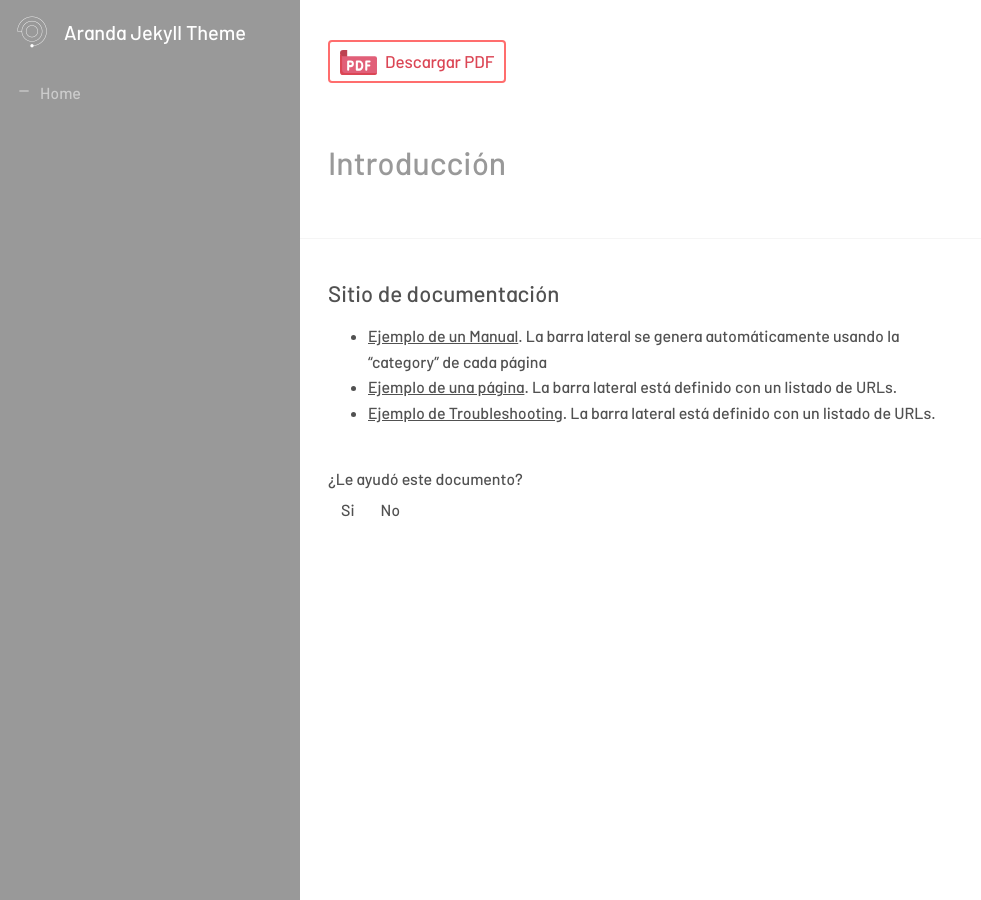
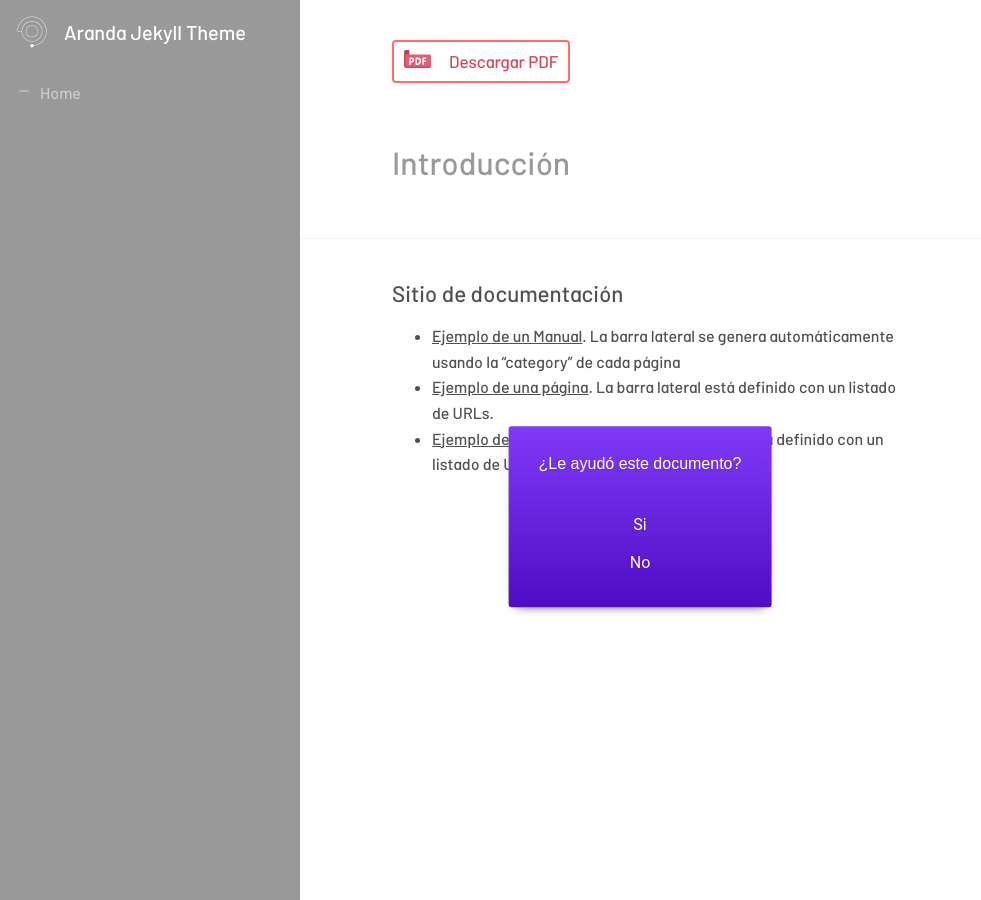
Before and after one commit to Nats85/Manuales-Aranda-Apis, a Jekyll site: the page built from index.md, in a window 1280 px wide. Shown: the whole page, without its empty margins (0-981 px from the left). Built offline with Jekyll 4.4.1, drawn with Linux system fonts in a browser that asks for light colours.

Commit message:
Update _vote-count.scss

```diff
--- a/_sass/base/_vote-count.scss
+++ b/_sass/base/_vote-count.scss
@@ -1,4 +1,20 @@
-section.vote_count {
+* {
+    box-sizing: border-box;
+  }
+
+  body {
+    background: #1b1b1b;
+    margin: 0;
+  }
+
+  .wrapper {
+    position: absolute;
+    top: 50%;
+    left: 50%;
+    transform: translate(-50%, -50%);
+  }
+
+  section.vote_count {
     display: block;
     width: 100%;
     position: relative;
@@ -7,4 +23,110 @@
     box-sizing: border-box;
     display: grid;
     padding: 0 300px 0 312px;
+
 }
+
+  .mt-30 {
+    margin: 30px 0 0 0;
+  }
+
+  .row, .column {
+    display: flex;
+  }
+
+  .row {
+    flex-direction: row;
+  }
+
+  .column {
+    flex-direction: column;
+  }
+
+  .btn:not([disabled]) {
+    cursor: pointer;
+  }
+
+  .poll-box {
+    background: linear-gradient(#803af7, #500cc4);
+    border-radius: 3px;
+    box-shadow: 0px 5px 11px -7px #000;
+    text-align: center;
+  }
+  .poll-container {
+    padding: 25px 30px;
+    position: relative;
+  }
+  .poll-question {
+    width: max-content;
+    max-width: 700px;
+    color: #FFF;
+    font-family: "Poppins", sans-serif;
+  }
+  .poll-panel.poll-voted {
+    overflow: hidden;
+    border-radius: 50px;
+  }
+  .poll-panel.poll-voted .poll-panel-btn.--user-choice {
+    background: #FFF;
+    color: #000;
+  }
+  .poll-panel.poll-voted .poll-panel-btn.--user-choice:hover {
+    color: #000;
+    background: #FFF;
+  }
+  .poll-panel.poll-voted .poll-panel-btn {
+    background: #676464;
+    color: #FFF;
+    border-radius: 0;
+    margin: 0;
+    border: 0;
+    position: relative;
+  }
+  .poll-panel.poll-voted .poll-panel-btn:hover {
+    color: #FFF;
+    background: #676464;
+  }
+  .poll-panel.poll-voted .poll-panel-btn:after {
+    content: attr(data-result);
+    font-size: 9px;
+    display: block;
+    opacity: 0.5;
+    animation: slideWithFade 0.2s ease;
+  }
+  .poll-panel.poll-voted .poll-panel-btn:active {
+    transform: inherit;
+  }
+  .poll-panel.poll-voted .poll-panel-btn span {
+    display: block;
+  }
+  .poll-panel {
+    width: 100%;
+  }
+  .poll-panel-btn {
+    padding: 7px 10px;
+    font-family: "Roboto", sans-serif;
+    font-size: 0.7rem;
+    width: 100%;
+    border-radius: 50px;
+    border: 1px solid #FFF;
+    margin: 0 20px;
+    color: #FFF;
+    transition: 0.15s cubic-bezier(0.17, 0.67, 0.79, 1.24);
+  }
+  .poll-panel-btn:hover {
+    background: #FFF;
+    color: #000;
+  }
+  .poll-panel-btn:active {
+    transform: scale(0.95);
+  }
+
+  @keyframes slideWithFade {
+    0% {
+      opacity: 0;
+      transform: translateY(10px);
+    }
+    100% {
+      opacity: 1;
+    }
+  }
```
